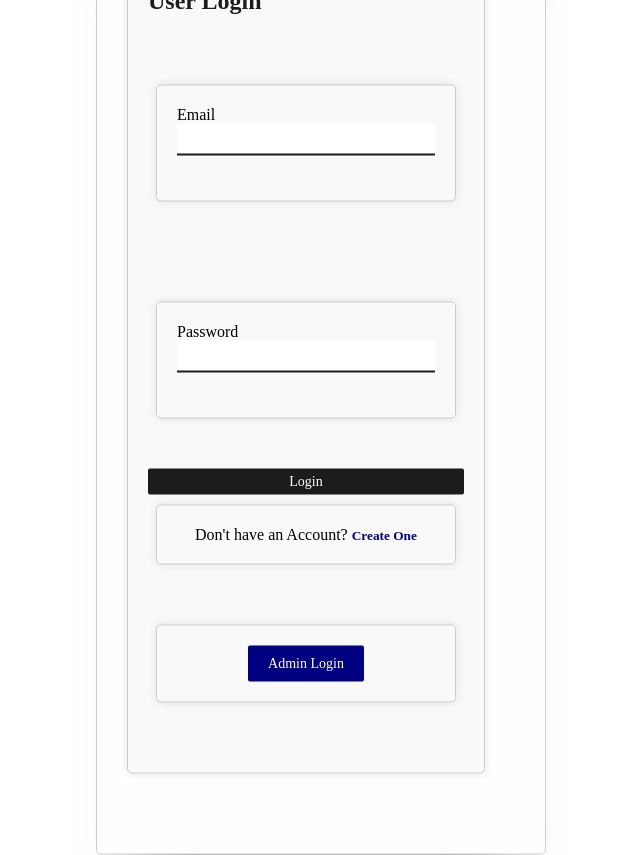
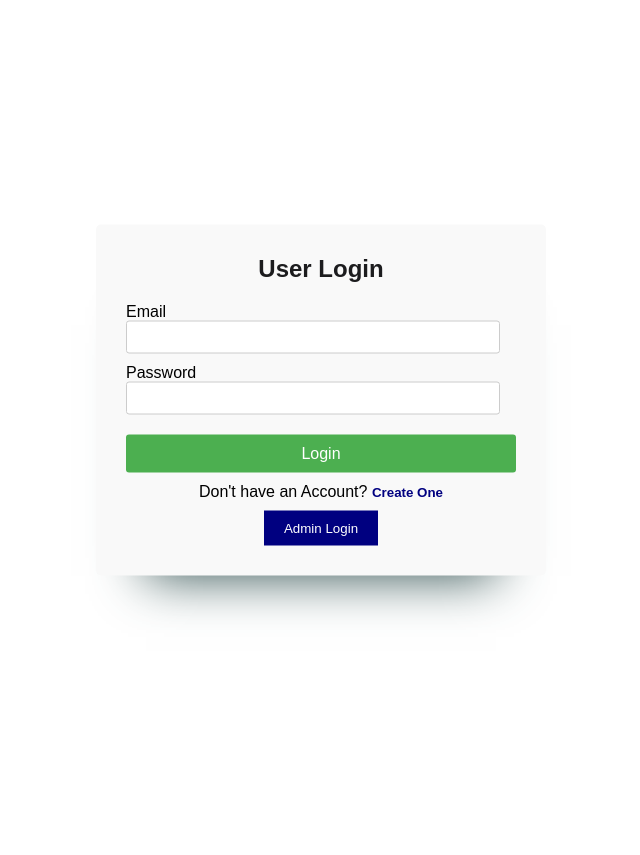
Before and after one commit to loki2111/TimeTrackingFrontend, an Angular app: page /userlogin in a window 1280 px wide. Shown: the whole page, without its empty margins (319-959 px from the left). After the commit the page ends 800 px from the top, so only its background shows below. Built offline with nearby package versions, Linux system fonts and the light colour scheme; no server answers.

Commit message:
AddedLogOut

```diff
--- a/src/app/components/adminpanel/adminpanel.component.html
+++ b/src/app/components/adminpanel/adminpanel.component.html
@@ -8,8 +8,10 @@
       <th>Username</th>
       <th>Email</th>
       <th>Login Time</th>
+
      <th>&nbsp;&nbsp;&nbsp; Task Description</th>
      <th>Task Timing</th>
+     <th>LogOut Time</th>
      <th>&nbsp;&nbsp;&nbsp; &nbsp;&nbsp;&nbsp; Location</th>
 
     </tr>
@@ -25,10 +27,14 @@
       <td> {{task.task}}</td>
     </div>
   </td>
-  <td>   <div *ngFor="let task of tasks">
-
+  <td>
+    <div *ngFor="let task of tasks">
       <td>{{ task.loginTime }}</td>
     </div>
+  </td>
+  <td>
+    {{ user.logouttime }}
+
 
   </td>
   <td>
--- a/src/app/components/adminpanel/adminpanel.component.ts
+++ b/src/app/components/adminpanel/adminpanel.component.ts
@@ -15,12 +15,6 @@ export class AdminPanelComponent implements OnInit {
   tasks: Task[] = [];
   tasksByUser: { [key: string]: Task[] } = {};
   location:any =null;
-  // locationData: any[] = [
-  //   this.location.latitude,
-  //   this.location.longitude,
-  //   this.location.city,
-  //   this.location.state,
-  // ];
 
   constructor(private userService: UserService , private excelService: ExcelService,
     private locationService:LocationService) {
@@ -28,8 +22,12 @@ export class AdminPanelComponent implements OnInit {
   }
 
   ngOnInit() {
-    this.userService.getAllUsers().subscribe(users => this.users = users);
-    console.log('Fetched users_______ONINIT:', this.users);
+    this.userService.getAllUsers().subscribe(users => {
+      this.users = users;
+      console.log('Fetched users-AdminPanel_______ONINIT:', this.users);
+    });
+
+
     this.getAllTask();
 
     this.locationService.getLocation().subscribe((response) => {
@@ -56,7 +54,6 @@ export class AdminPanelComponent implements OnInit {
   }
 
   formatTime(time: string): string {
-    // Assuming time is in format "hh-mm" (e.g., "12-30")
     const [hour, minute] = time.split('-');
     const formattedHour = parseInt(hour) >= 12 ? (parseInt(hour) === 12 ? 12 : parseInt(hour) - 12) : parseInt(hour);
     const period = parseInt(hour) >= 12 ? 'PM' : 'AM';
@@ -65,12 +62,10 @@ export class AdminPanelComponent implements OnInit {
 
   exportDataToExcel() {
     const excelData: any[][] = [];
-    excelData.push(['Task ID', 'Username', 'Email', 'Login Time', 'Task Description', 'Task Timing','City','State']);
+    excelData.push(['Task ID', 'Username', 'Email', 'Login Time', 'Task Description', 'Task Timing', 'City', 'State', 'LogOutTime']);
 
-    // Define the type for the accumulator object
     const tasksGroupedByUser: { [key: string]: any[] } = {};
 
-    // Group tasks by username
     this.tasks.forEach((task: any) => {
       if (!tasksGroupedByUser[task.username]) {
         tasksGroupedByUser[task.username] = [];
@@ -78,7 +73,6 @@ export class AdminPanelComponent implements OnInit {
       tasksGroupedByUser[task.username].push(task);
     });
 
-    // Prepare the data for export
     Object.keys(tasksGroupedByUser).forEach(username => {
       const user = this.users.find(u => u.username === username);
       if (user) {
@@ -95,6 +89,7 @@ export class AdminPanelComponent implements OnInit {
               task.loginTime,
               this.location.city,
               this.location.region,
+              user.logouttime // Assuming user.logouttime is the logout time
             ]);
           } else {
             // Add only the task details for subsequent tasks
@@ -104,7 +99,10 @@ export class AdminPanelComponent implements OnInit {
               '', // No email for subsequent tasks
               '', // No login time for subsequent tasks
               task.task,
-              task.loginTime
+              task.loginTime,
+              '', // No city for subsequent tasks
+              '', // No region for subsequent tasks
+              '' // No logout time for subsequent tasks
             ]);
           }
         });
@@ -115,6 +113,4 @@ export class AdminPanelComponent implements OnInit {
   }
 
 
-
-
 }
--- a/src/app/components/login/login.component.css
+++ b/src/app/components/login/login.component.css
@@ -1,6 +1,4 @@
-/* login.component.css */
-
-/* Style the container */
+/*
 div {
     width: 300px;
     margin: 50px auto;
@@ -11,25 +9,25 @@ div {
     box-shadow: 0 0 10px rgba(0, 0, 0, 0.1);
 }
 
-/* Style the form */
+
 form {
     display: flex;
     flex-direction: column;
 }
 
-/* Style the form elements */
+
 label {
-    margin-bottom: 8px;
+    margin-bottom: 5px;
 }
 
 input[type="text"],
 input[type="password"] {
     padding: 8px;
-    margin-bottom: 10px; /* Adjusted for spacing */
+    margin-bottom: 10px;
     border: 1px solid #ccc;
     border-radius: 3px;
-    box-sizing: border-box; /* Ensures padding and border are included in the width */
-    width: calc(100% - 16px); /* Adjusted to account for padding */
+    box-sizing: border-box;
+    width: calc(100% - 16px);
 }
 
 button[type="submit"] {
@@ -40,14 +38,12 @@ button[type="submit"] {
     border-radius: 3px;
     cursor: pointer;
     font-size: 16px;
+    margin-top: 10px;
 }
 
 button[type="submit"]:hover {
     background-color: #45a049;
 }
-
-
-
 
 *{
     padding: 0;
@@ -109,3 +105,103 @@ button[type="submit"]:hover {
   div.container div.image img{
     width: 300px;
   }
+
+  label {
+    margin-bottom: 5px;
+} */
+
+
+* {
+  padding: 0;
+  margin: 0;
+  box-sizing: border-box;
+  font-family: Poppins, sans-serif;
+}
+
+body {
+  background-color: #0f74da;
+}
+
+.container {
+  position: absolute;
+  top: 50%;
+  left: 50%;
+  transform: translate(-50%, -50%);
+  display: flex;
+  flex-direction: column;
+  align-items: center;
+  background-color: #f9f9f9;
+  padding: 30px;
+  box-shadow: 0 50px 50px -50px darkslategray;
+  width: 450px;
+  border-radius: 5px;
+}
+
+.myform {
+  width: 100%;
+}
+
+.myform h2 {
+  color: #1c1c1e;
+  margin-bottom: 20px;
+  text-align: center;
+}
+
+form {
+  display: flex;
+  flex-direction: column;
+}
+
+label {
+  margin-bottom: 5px; /* Reduced spacing */
+}
+
+.email,
+.password {
+  margin-bottom: 10px; /* Reduced spacing */
+}
+
+input[type="text"],
+input[type="password"] {
+  padding: 8px;
+  border: 1px solid #ccc;
+  border-radius: 3px;
+  box-sizing: border-box;
+  width: calc(100% - 16px);
+}
+
+button[type="submit"] {
+  padding: 10px 20px;
+  background-color: #4CAF50;
+  color: white;
+  border: none;
+  border-radius: 3px;
+  cursor: pointer;
+  font-size: 16px;
+  margin-top: 10px; /* Add margin-top for spacing */
+}
+
+button[type="submit"]:hover {
+  background-color: #45a049;
+}
+
+.sign-up {
+  text-align: center;
+  margin-top: 10px;
+}
+
+.sign-up small {
+  color: navy;
+  cursor: pointer;
+}
+
+.admin-login-button {
+  background-color: navy;
+  color: white;
+  padding: 10px 20px;
+  border: none;
+  cursor: pointer;
+  text-align: center;
+  margin-top: 10px;
+  width: 100%;
+}
--- a/src/app/components/login/login.component.html
+++ b/src/app/components/login/login.component.html
@@ -1,12 +1,42 @@
+<!-- <div class="container">
+    <div class="myform">
+        <h2>User Login</h2>
+        <form (ngSubmit)="onLogin()">
+            <div class="email">
+                <label for="email">Email</label>
+                <input type="text" id="email" [(ngModel)]="email" name="email">
+            </div>
+            <div class="password">
+                <label for="password">Password</label>
+                <input type="password" id="password" [(ngModel)]="password" name="password">
+            </div>
+            <button type="submit">Login</button>
+
+            <div class="sign-up" style="text-align: center; margin-top: 10px;">
+                Don't have an Account?
+                <small [routerLink]="['/userregister']" style="color: navy; text-align: center; cursor: pointer;">
+                    <b>Create One</b>
+                </small>
+            </div>
+        </form>
+        <div style="text-align: center; margin-top: 10px;">
+            <button [routerLink]="['/admin']" style="background-color: navy; color: white; padding: 10px 20px; border: none; cursor: pointer;">
+                Admin Login
+            </button>
+        </div>
+    </div>
+</div> -->
+
+
 <div class="container">
     <div class="myform">
         <h2>User Login</h2>
         <form (ngSubmit)="onLogin()">
-            <div>
+            <div class="email">
                 <label for="email">Email</label>
-                <input type="text" id="username" [(ngModel)]="email" name="email">
+                <input type="text" id="email" [(ngModel)]="email" name="email">
             </div>
-            <div>
+            <div class="password">
                 <label for="password">Password</label>
                 <input type="password" id="password" [(ngModel)]="password" name="password">
             </div>
--- a/src/app/components/userdashboard/userdashboard.component.html
+++ b/src/app/components/userdashboard/userdashboard.component.html
@@ -10,7 +10,7 @@
       <label for="username">Username:</label>
       <input type="text" id="username" [(ngModel)]="username" name="username">
 
-      <label for="login">Login:</label>
+      <label for="login">Add Task Time:</label>
       <input type="text" id="login" [(ngModel)]="loginTime" name="login">
 
       <label for="task">Add Task:</label>
--- a/src/app/models/atask.ts
+++ b/src/app/models/atask.ts
@@ -6,6 +6,7 @@ export class Atask
   email: string='';
   task: string='';
   loginTime: string="";
+  logOutTime: string="";
 
     constructor() {}
 
```
Also changed, not shown: src/app/models/task.model.ts (+6 -2 lines).
